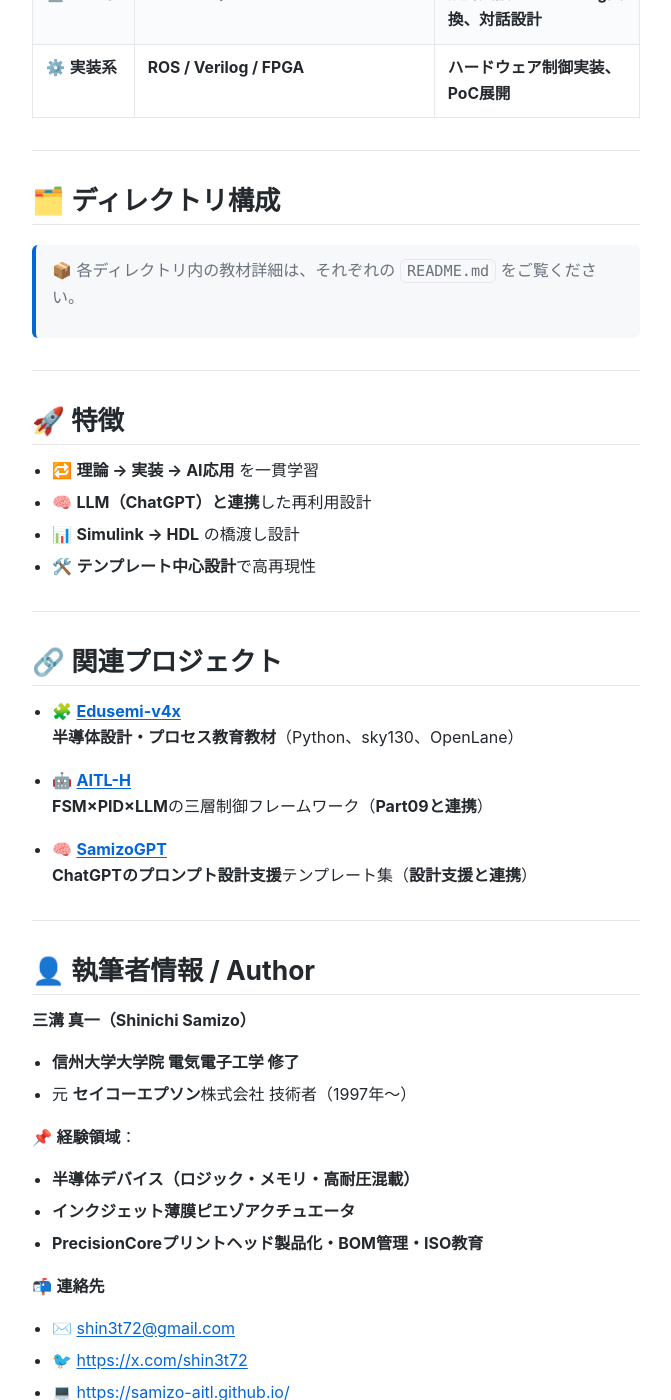
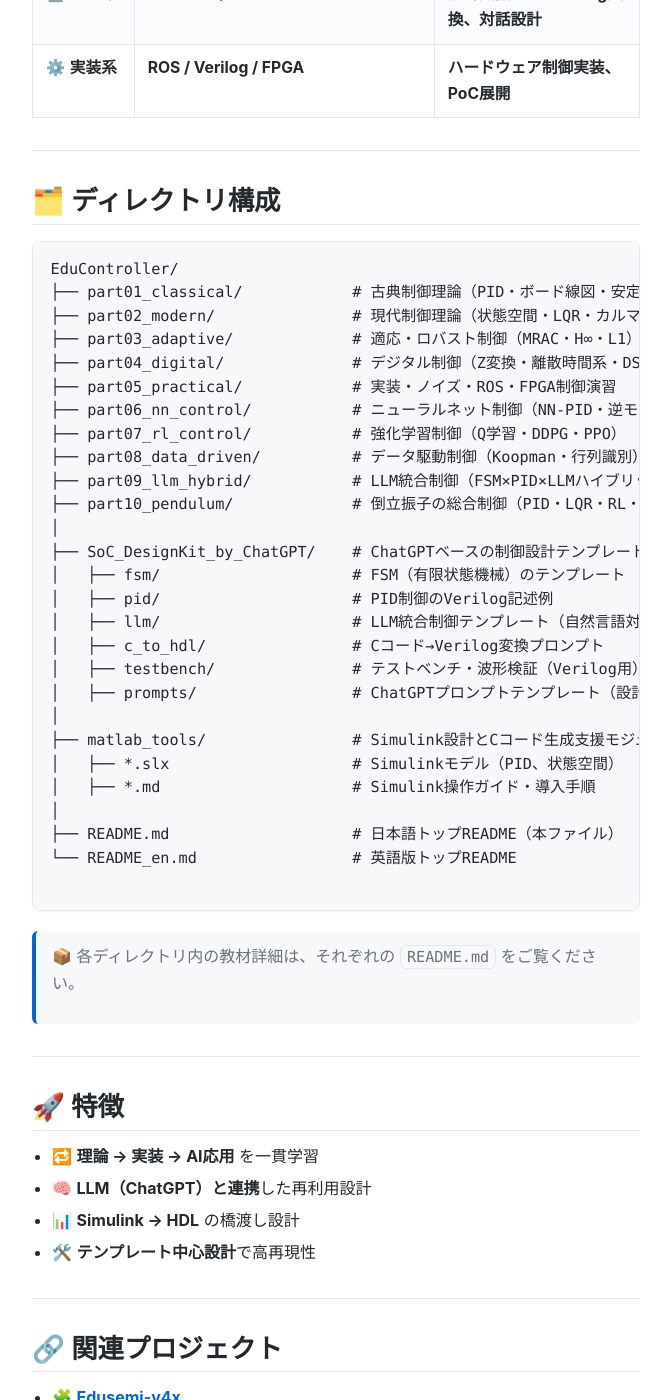
Before and after one commit to Samizo-AITL/EduController, a Jekyll site: the page built from index.md, in a window 1280 px wide and 1400 px high, scrolled down 3433 px. Shown: the whole window, without its empty margins (304-975 px from the left). Built offline with Jekyll 4.4.1, drawn with Linux system fonts in a browser that asks for light colours.

Commit message:
Update index.md

````diff
--- a/index.md
+++ b/index.md
@@ -99,6 +99,36 @@ EduController consists of 10 chapters, categorized into the following three trac
 
 ## 🗂️ **ディレクトリ構成**
 
+```
+EduController/
+├── part01_classical/            # 古典制御理論（PID・ボード線図・安定性）
+├── part02_modern/               # 現代制御理論（状態空間・LQR・カルマン）
+├── part03_adaptive/             # 適応・ロバスト制御（MRAC・H∞・L1）
+├── part04_digital/              # デジタル制御（Z変換・離散時間系・DSP）
+├── part05_practical/            # 実装・ノイズ・ROS・FPGA制御演習
+├── part06_nn_control/           # ニューラルネット制御（NN-PID・逆モデル）
+├── part07_rl_control/           # 強化学習制御（Q学習・DDPG・PPO）
+├── part08_data_driven/          # データ駆動制御（Koopman・行列識別）
+├── part09_llm_hybrid/           # LLM統合制御（FSM×PID×LLMハイブリッド）
+├── part10_pendulum/             # 倒立振子の総合制御（PID・LQR・RL・HDL・LLM）
+│
+├── SoC_DesignKit_by_ChatGPT/    # ChatGPTベースの制御設計テンプレート群
+│   ├── fsm/                     # FSM（有限状態機械）のテンプレート
+│   ├── pid/                     # PID制御のVerilog記述例
+│   ├── llm/                     # LLM統合制御テンプレート（自然言語対応）
+│   ├── c_to_hdl/                # Cコード→Verilog変換プロンプト
+│   ├── testbench/               # テストベンチ・波形検証（Verilog用）
+│   ├── prompts/                 # ChatGPTプロンプトテンプレート（設計補助）
+│
+├── matlab_tools/                # Simulink設計とCコード生成支援モジュール
+│   ├── *.slx                    # Simulinkモデル（PID、状態空間）
+│   ├── *.md                     # Simulink操作ガイド・導入手順
+│
+├── README.md                    # 日本語トップREADME（本ファイル）
+└── README_en.md                 # 英語版トップREADME
+
+```
+
 > 📦 各ディレクトリ内の教材詳細は、それぞれの `README.md` をご覧ください。
 
 ---
````
